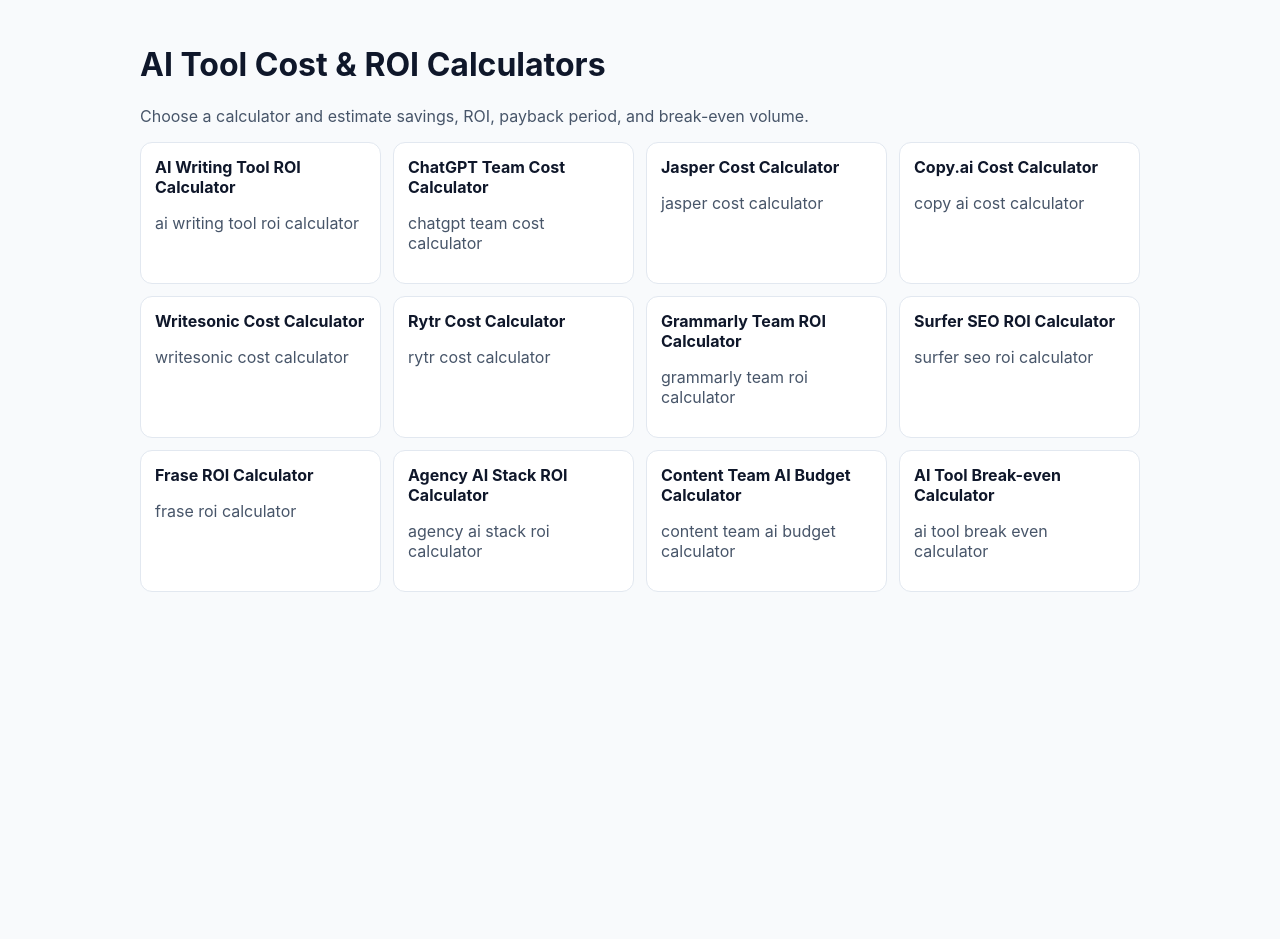
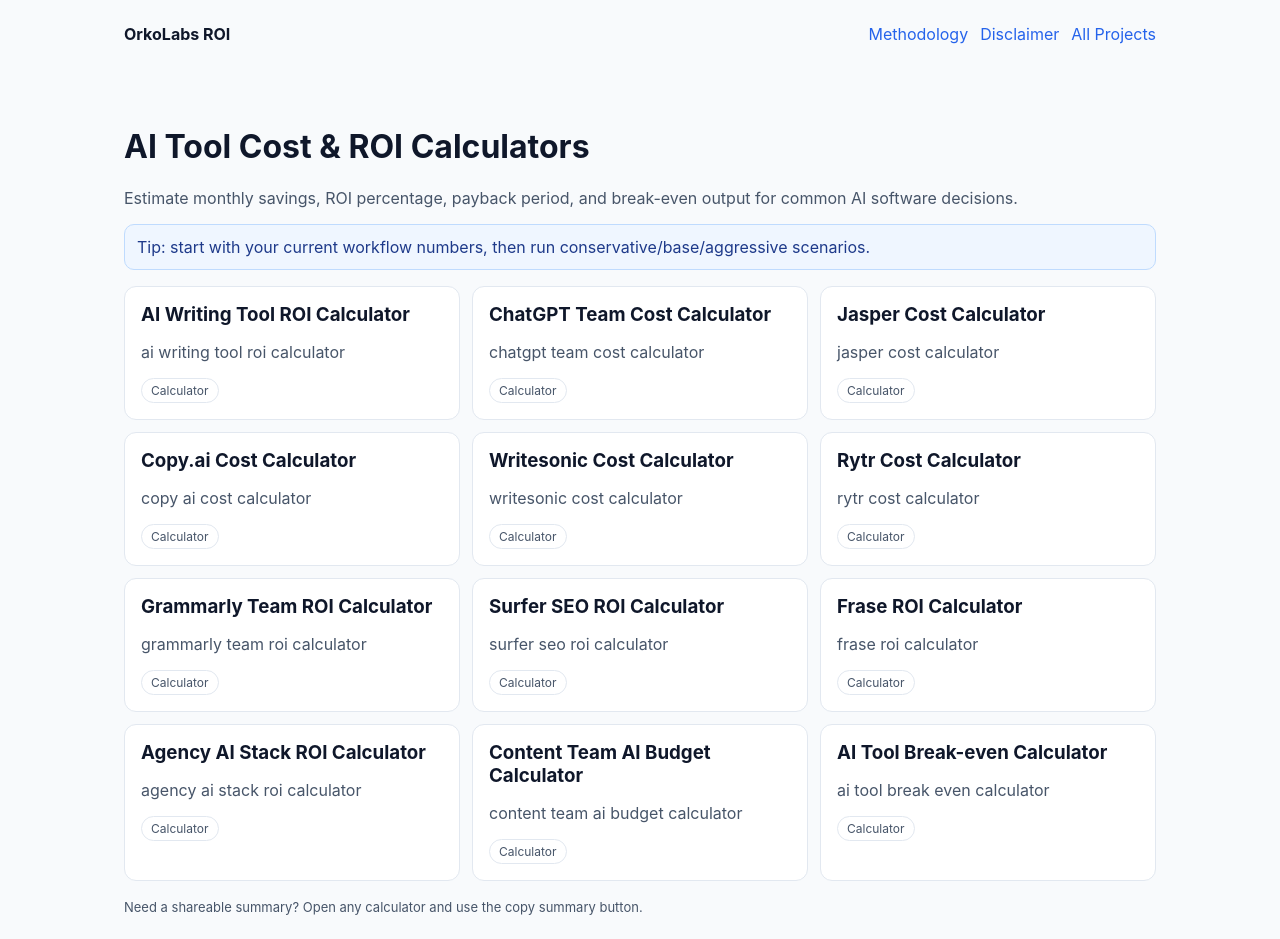
Before and after one commit to ankurvsoni/ai-tool-roi-calculators, a Next.js app: page / in a window 1280 px wide. Before the commit the page ends 800 px from the top, so only its background shows below. Built offline with nearby package versions, Linux system fonts and the light colour scheme.

Commit message:
Polish ROI app UX with trust pages, scenario mode, and conversion-ready calculator flow

```diff
--- /dev/null
+++ b/app/disclaimer/page.js
@@ -0,0 +1,3 @@
+export default function Page(){
+  return <main className="wrap"><h1>Disclaimer</h1><div className="box"><p>These calculators provide planning estimates only. Actual ROI depends on implementation quality, team adoption, and workflow fit.</p><p>Verify live pricing on official vendor websites before committing to subscriptions.</p></div></main>
+}
--- a/app/globals.css
+++ b/app/globals.css
@@ -1,10 +1,20 @@
-body{font-family:Inter,system-ui,sans-serif;margin:0;background:#f8fafc;color:#0f172a}
-.wrap{max-width:1000px;margin:0 auto;padding:24px}
-.grid{display:grid;grid-template-columns:repeat(auto-fit,minmax(240px,1fr));gap:12px}
-.card{display:block;background:#fff;border:1px solid #e2e8f0;border-radius:12px;padding:14px;color:#0f172a;text-decoration:none}
-.muted{color:#475569}
-.box{background:#fff;border:1px solid #e2e8f0;border-radius:12px;padding:16px;margin:14px 0}
-label{display:block;font-size:13px;color:#475569;margin-bottom:6px}
-input{width:100%;padding:10px;border:1px solid #cbd5e1;border-radius:8px;margin-bottom:12px}
-.kpi{font-size:28px;font-weight:700}
+:root{--bg:#f8fafc;--card:#fff;--text:#0f172a;--muted:#475569;--line:#e2e8f0;--brand:#2563eb;--ok:#065f46}
+*{box-sizing:border-box} body{margin:0;font-family:Inter,system-ui,-apple-system,Segoe UI,Roboto,sans-serif;background:var(--bg);color:var(--text)}
+a{color:var(--brand);text-decoration:none}a:hover{text-decoration:underline}
+.wrap{max-width:1080px;margin:0 auto;padding:24px}
+.nav{display:flex;justify-content:space-between;gap:12px;align-items:center;margin-bottom:14px;flex-wrap:wrap}
+.brand{font-weight:700;color:#0f172a}.muted{color:var(--muted)}
+.grid{display:grid;grid-template-columns:repeat(auto-fit,minmax(250px,1fr));gap:12px}
+.card{display:block;background:var(--card);border:1px solid var(--line);border-radius:12px;padding:16px;color:#0f172a;text-decoration:none}
+.card h3{margin:0 0 8px}
+.box{background:var(--card);border:1px solid var(--line);border-radius:12px;padding:16px;margin:14px 0}
+label{display:block;font-size:13px;color:var(--muted);margin-bottom:6px}
+input,select{width:100%;padding:10px;border:1px solid #cbd5e1;border-radius:8px;margin-bottom:12px;background:#fff}
+.kpi{font-size:30px;font-weight:700;line-height:1.1}
 .row{display:grid;grid-template-columns:1fr 1fr;gap:12px}
+.badge{display:inline-block;padding:4px 9px;border:1px solid var(--line);border-radius:999px;font-size:12px;color:var(--muted)}
+.notice{padding:12px;border:1px solid #bfdbfe;background:#eff6ff;color:#1e3a8a;border-radius:10px}
+.success{padding:12px;border:1px solid #a7f3d0;background:#ecfdf5;color:var(--ok);border-radius:10px}
+.btn{display:inline-block;background:#2563eb;color:#fff;padding:9px 12px;border-radius:8px;border:none;cursor:pointer}
+.footer{margin-top:18px;font-size:13px;color:var(--muted)}
+@media (max-width: 760px){.row{grid-template-columns:1fr}.wrap{padding:16px}.kpi{font-size:26px}}
--- a/app/layout.js
+++ b/app/layout.js
@@ -1,3 +1,25 @@
 import './globals.css';
-export const metadata = { title: 'AI Tool ROI Calculators', description: 'Programmatic SEO calculators for AI tool cost and ROI.' };
-export default function RootLayout({ children }) { return <html lang="en"><body>{children}</body></html>; }
+import Link from 'next/link';
+
+export const metadata = {
+  title: 'OrkoLabs ROI Calculators',
+  description: 'AI tool cost and ROI calculators with transparent assumptions.'
+};
+
+export default function RootLayout({ children }) {
+  return (
+    <html lang="en">
+      <body>
+        <div className="wrap nav">
+          <Link href="/" className="brand">OrkoLabs ROI</Link>
+          <div style={{display:'flex',gap:12,flexWrap:'wrap'}}>
+            <Link href="/methodology">Methodology</Link>
+            <Link href="/disclaimer">Disclaimer</Link>
+            <a href="https://www.orkolabs.com">All Projects</a>
+          </div>
+        </div>
+        {children}
+      </body>
+    </html>
+  );
+}
--- /dev/null
+++ b/app/methodology/page.js
@@ -0,0 +1,3 @@
+export default function Page(){
+  return <main className="wrap"><h1>Methodology</h1><div className="box"><p>All calculators use transparent formulas based on tool cost, hours saved, team size, and hourly rate. Results are directional estimates, not financial advice.</p><p>Use conservative, base, and aggressive assumptions before making purchase decisions.</p></div></main>
+}
--- a/app/page.js
+++ b/app/page.js
@@ -6,15 +6,18 @@
   return (
     <main className="wrap">
       <h1>AI Tool Cost & ROI Calculators</h1>
-      <p className="muted">Choose a calculator and estimate savings, ROI, payback period, and break-even volume.</p>
+      <p className="muted">Estimate monthly savings, ROI percentage, payback period, and break-even output for common AI software decisions.</p>
+      <div className="notice" style={{margin:'12px 0 16px'}}>Tip: start with your current workflow numbers, then run conservative/base/aggressive scenarios.</div>
       <div className="grid">
         {calculators.map(c => (
           <Link key={c.slug} href={`/calculators/${c.slug}`} className="card">
-            <strong>{c.title}</strong>
+            <h3>{c.title}</h3>
             <p className="muted">{c.slug.replaceAll('-', ' ')}</p>
+            <span className="badge">Calculator</span>
           </Link>
         ))}
       </div>
+      <div className="footer">Need a shareable summary? Open any calculator and use the copy summary button.</div>
     </main>
   );
 }
```
Also changed, not shown: app/calculators/[slug]/CalculatorClient.js (+27 -2 lines), app/calculators/[slug]/page.js (+15 -0 lines).
